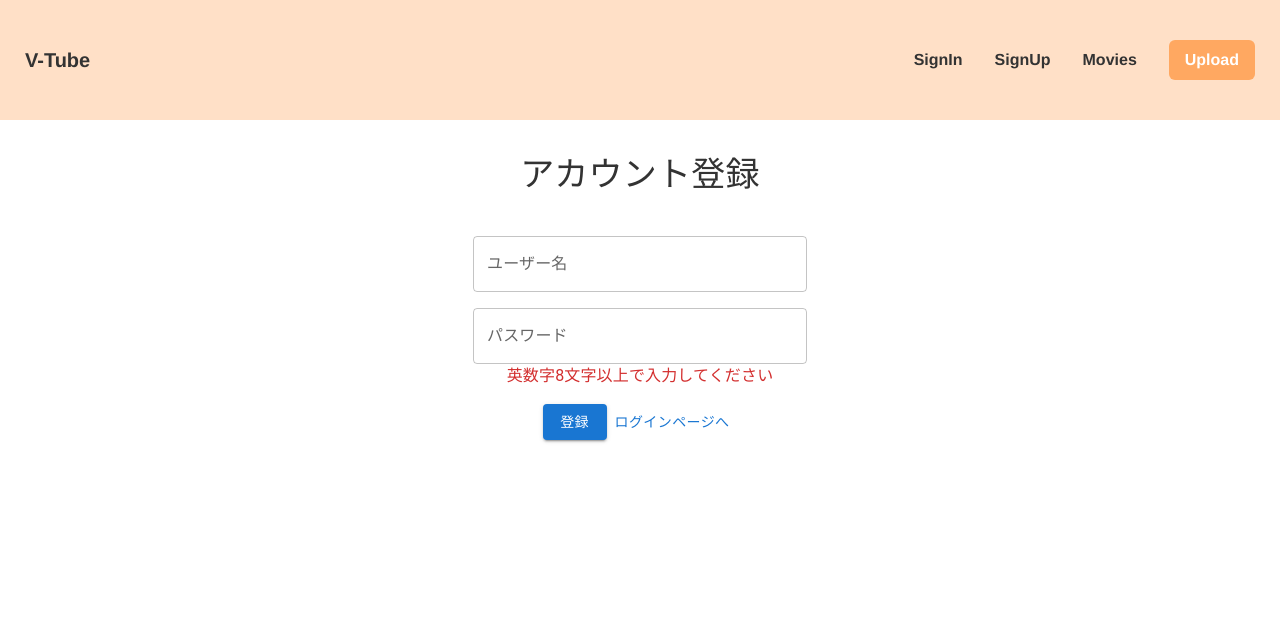
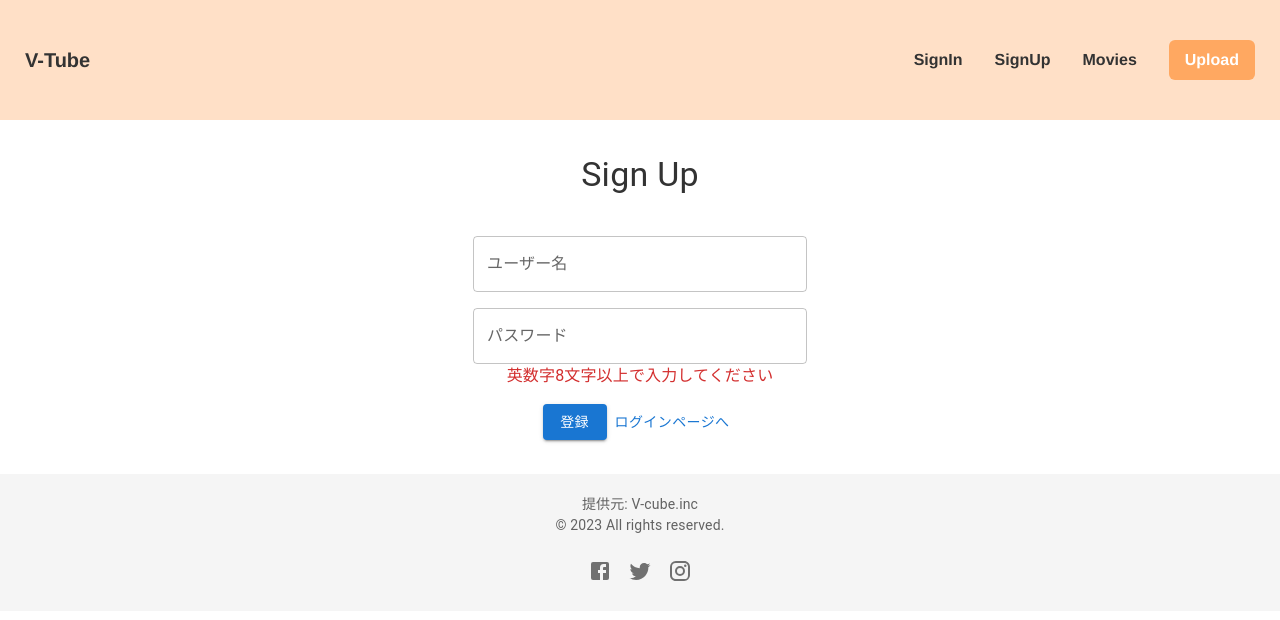
Before and after one commit to j19015/k-tube, a React (Create React App) app in the folder frontend/: page / in a window 1280 px wide. Shown: the top 620 px of the page. Built offline with nearby package versions, Linux system fonts and the light colour scheme; no server answers.

Commit message:
small update layout

```diff
--- a/frontend/src/App.tsx
+++ b/frontend/src/App.tsx
@@ -2,6 +2,7 @@ import React from 'react';
 
 //コンポーネント
 import Header from './header/Header';
+import Footer from './Footer';
 
 //App.cssをimport
 import './App.css';
@@ -50,8 +51,8 @@ function App() {
   //snackbar用 signup
   const [errorPopup, setErrorPopup] = useState(false);
 
-  // upload
-  const [update_status,setUpdate]=useState(true);
+  // ログインしているユーザーID
+  const [userId, setUserId] = useState(0);
 
   const changeSignStatus=()=>{
     setSign_status(!sign_status)
@@ -70,6 +71,7 @@ function App() {
         credentials: "include"
       });
       const data: Data2 = await res.json();
+      setUserId(data.user_id)
       console.log(data);
       return data.login_session_status;
     } catch (error) {
@@ -122,6 +124,7 @@ function App() {
       }else{
         setErrorPopup(true);
       }
+      session_confirm();
     }catch(e){
       console.log(e);
     }
@@ -187,6 +190,7 @@ function App() {
   return (
     <>
       <Header
+        userId={userId}
         onChildStateChange={handleChildStateChange}
         onChildSessionChange={handleChildSessionChange}
         onUploadButtonClicked={() => {setMove_upload(!move_upload);} }
@@ -205,7 +209,7 @@ function App() {
               </Button> */}
             </>
           )}
-          {move_upload && <UploadVideoForm onVideoUploadClicked={() => {setUpdate(!update_status)}}></UploadVideoForm>}
+          {move_upload && <UploadVideoForm></UploadVideoForm>}
           <VideoIndex></VideoIndex>
         </>
       ) : (
@@ -214,7 +218,7 @@ function App() {
           <Grid item>
             {!sign_status ? (
               <>
-                <Typography variant='h4' sx={{mb:5}}>ログイン画面</Typography>
+                <Typography variant='h4' sx={{mb:5}}>Sign In</Typography>
                 <FormContainer>
                   <TextField
                     label="ユーザー名"
@@ -256,7 +260,7 @@ function App() {
               </>
             ) : (
                 <>
-                  <Typography variant='h4' sx={{ mb: 5 }}>アカウント登録</Typography>
+                  <Typography variant='h4' sx={{ mb: 5 }}>Sign Up</Typography>
                   <Grid container spacing={2}>
                     <Grid item xs={12}>
                       <TextField
@@ -302,6 +306,7 @@ function App() {
       )}
       <Typography>{session_status}</Typography>
     </AppContainer>
+    <Footer></Footer>
     </>
   );
 
--- /dev/null
+++ b/frontend/src/Footer.tsx
@@ -0,0 +1,53 @@
+import React from 'react';
+import { Box, Typography, Link, IconButton } from '@mui/material';
+import { Facebook, Twitter, Instagram } from '@mui/icons-material';
+
+const Footer = () => {
+  return (
+    <Box
+      component="footer"
+      sx={{
+        backgroundColor: '#f5f5f5',
+        color: '#fff',
+        padding: '20px',
+        textAlign: 'center',
+        mt: 'auto',
+      }}
+    >
+      <Typography variant="body2" color="textSecondary">
+        提供元: V-cube.inc
+      </Typography>
+      <Typography variant="body2" color="textSecondary">
+        &copy; {new Date().getFullYear()} All rights reserved.
+      </Typography>
+      <Box sx={{ mt: 2 }}>
+        <IconButton
+          component={Link}
+          href="https://www.facebook.com/example"
+          target="_blank"
+          rel="noopener"
+        >
+          <Facebook />
+        </IconButton>
+        <IconButton
+          component={Link}
+          href="https://www.twitter.com/example"
+          target="_blank"
+          rel="noopener"
+        >
+          <Twitter />
+        </IconButton>
+        <IconButton
+          component={Link}
+          href="https://www.instagram.com/example"
+          target="_blank"
+          rel="noopener"
+        >
+          <Instagram />
+        </IconButton>
+      </Box>
+    </Box>
+  );
+};
+
+export default Footer;
--- a/frontend/src/VideoIndex.tsx
+++ b/frontend/src/VideoIndex.tsx
@@ -1,6 +1,7 @@
 import React, { useState, useEffect } from 'react';
 import { Typography, Box, Button, Card, CardContent, CardMedia,CardActions } from '@mui/material';
 import DeleteIcon from '@mui/icons-material/Delete';
+import RefreshIcon from '@mui/icons-material/Refresh';
 const clientUrl = process.env.REACT_APP_CLIENT_URL;
 const S3Url=process.env.REACT_APP_S3_ENDPOINT
 
@@ -31,6 +32,9 @@ const VideoIndex = () => {
 
   const [session_user_id,SetSessionUserId] = useState<number>(0);
 
+  const [refresh, setRefresh] = useState(false); // リフレッシュ状態を管理するためのstateを追加
+
+
   const session_confirm = async () => {
     try {
       const res: Response = await fetch(`${clientUrl}/session`,{
@@ -50,6 +54,11 @@ const VideoIndex = () => {
     fetchVideos();
     session_confirm();
   }, []);
+
+  useEffect(() => {
+    fetchVideos();
+    setRefresh(false); // コンポーネントがマウントされた時にリフレッシュ状態をfalseにセット
+  }, [refresh]); // refreshが変更された時に再レンダリングをトリガー
 
   const change_video_show_status=()=>{
     SetVideoShowStatus(!video_show_status);
@@ -96,13 +105,24 @@ const VideoIndex = () => {
     }
   };
 
+  const handleRefresh = () => {
+    setRefresh(true); // リフレッシュ状態をtrueにセット
+  };
+
   return (
     <div className="main">
       {!video_show_status && video_show == null ? (
         <>
-          <Typography variant="h4" sx={{mb:5,mt:5}} >動画一覧</Typography>
-          <Typography variant="h5" sx={{mb:5}}>ログインしているユーザIDは{session_user_id}です！</Typography>
-          <Typography paragraph>再生したい動画をクリックしてください</Typography>
+          <Typography variant="h2" sx={{mb:1}}>Video Index</Typography>
+          <Box sx={{ display: 'flex', justifyContent: 'center', mb: 2 }}>
+            <Button
+              onClick={handleRefresh}
+              variant="contained"
+              startIcon={<RefreshIcon />} // RefreshIconをボタンに表示
+            >
+              Reload
+            </Button>
+          </Box>
           <Box display="flex" justifyContent="center" flexWrap="wrap" gap="1rem">
             {videos.map((video) => (
               <Card key={video.id} sx={{ maxWidth: 345, marginLeft: 'auto', marginRight: 'auto' }}>
@@ -115,7 +135,7 @@ const VideoIndex = () => {
                 <CardContent>
                   <Typography variant="h6" gutterBottom>Title: {video.title}</Typography>
                   <Typography variant="body1" gutterBottom>Description: {video.description}</Typography>
-                  <Typography variant="body2">Author: {video.user_id}</Typography>
+                  <Typography variant="body2">Author ID: {video.user_id}</Typography>
                 </CardContent>
                 <CardActions>
                   <Button onClick={() => change_video_show(video)} sx={{mr:'auto'}}>詳細へ</Button>
@@ -130,25 +150,28 @@ const VideoIndex = () => {
       ) : (
         video_show && (
           <>
-            <Typography variant="h4">動画再生</Typography>
-            <Typography paragraph>再生ボタンクリック</Typography>
-            <Card>
+          <Typography variant="h4">Media Player</Typography>
+          <Typography paragraph>再生ボタンクリック</Typography>
+          <Box display="flex" justifyContent="center" alignItems="center" height="100vh">
+            <Card sx={{ maxWidth: 800 }}>
               <CardMedia
-                  component="video"
-                  src={`${S3Url}/` + video_show.URL}
-                  controls
-                  width="100%"
+                component="video"
+                src={`${S3Url}/` + video_show.URL}
+                controls
+                sx={{ width: '100%', height: 'auto' }}
               />
               <CardContent>
                 <Typography variant="h6">Title: {video_show.title}</Typography>
                 <Typography variant="body1">Description: {video_show.description}</Typography>
-                <Typography variant="body2">Author: {video_show.user_id}</Typography>
+                <Typography variant="body2">Author ID: {video_show.user_id}</Typography>
               </CardContent>
-              <CardActions sx={{justifyContent:'center'}}>
+              <CardActions sx={{ justifyContent: 'center' }}>
                 <Button onClick={change_video_show_status} variant="contained" size="medium">一覧へ</Button>
               </CardActions>
             </Card>
-          </>
+          </Box>
+        </>
+
         )
       )}
     </div>
--- a/frontend/src/VideoUpload.tsx
+++ b/frontend/src/VideoUpload.tsx
@@ -30,7 +30,6 @@ const UploadVideoForm = (props: any) => {
 
       // アップロード成功の処理
       console.log('動画がアップロードされました。',selectedFile);
-      props.onVideoUploadClicked()
     } catch (error) {
       // エラーの処理
       console.error('動画のアップロードに失敗しました。', error);
--- a/frontend/src/header/Header.css
+++ b/frontend/src/header/Header.css
@@ -185,7 +185,7 @@ html {
     width: 90%;
     max-width: 960px;
     margin: 0 auto;
-    padding: 80px 0;
+    padding: 40px  0;
     display: flex;
     flex-direction: column;
     gap: 40px;
--- a/frontend/src/header/Header.tsx
+++ b/frontend/src/header/Header.tsx
@@ -37,6 +37,7 @@ function Header(props: any){
                     {
                         session_status?(
                             <>
+                                <li className="header01-item">LoginUserID: {props.userId}</li>
                                 <button onClick={signout}>SignOut</button>
                             </>
                         ):(
--- a/frontend/src/interface.ts
+++ b/frontend/src/interface.ts
@@ -6,4 +6,5 @@ export interface Data {
 
 export interface Data2{
     login_session_status: boolean;
-  }
+    user_id: number;
+}
```
